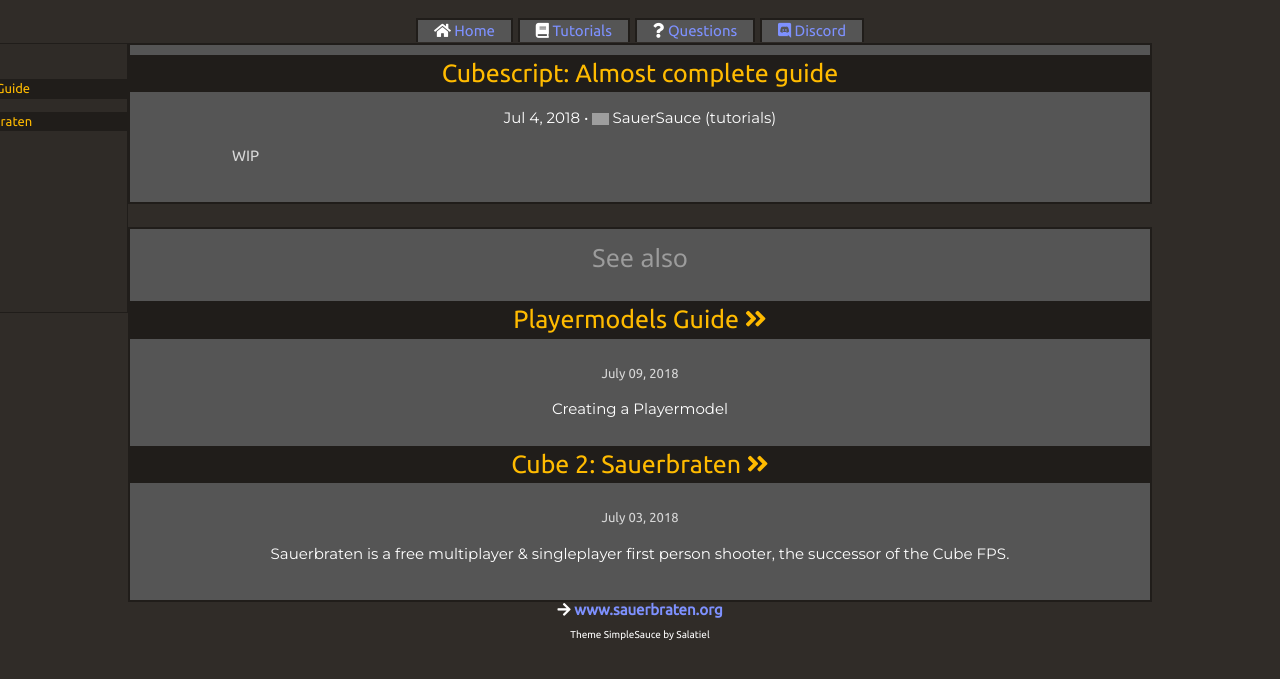
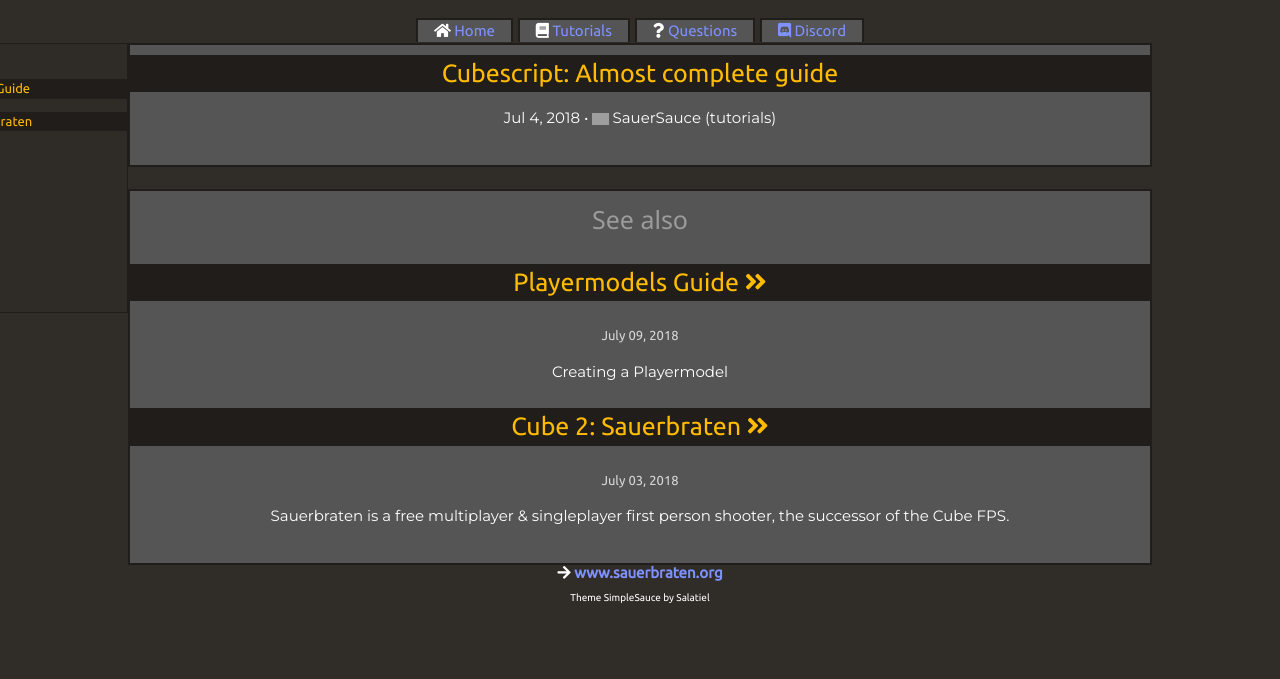
Before and after one commit to sauer-sauce/sauer-sauce.github.io, a Jekyll site: the page built from _posts/2018-07-04-cubescript-guide.markdown, in a window 1280 px wide. Shown: the top 679 px of the page. Built offline with Jekyll 4.4.1, drawn with Linux system fonts in a browser that asks for light colours; nearby versions of some CDN libraries; grey boxes are pictures that could not be loaded.

Commit message:
checking if the post has content

```diff
--- a/_layouts/post.html
+++ b/_layouts/post.html
@@ -44,6 +44,12 @@
 					{{ page.author }} ({{ page.categories }}) {% endif %}{% if page.meta %} • {{ page.meta }}{% endif %}</p>
 				<article style="text-align: justify; font-size: 15px;">
 					{{ content }}
+
+				{% if page.content == "" %}
+				<p style="text-align: right;">This post is not complete, you can help by <a target="_blank" href="https://github.com/sauer-sauce/sauer-sauce.github.io/tree/contribution/{{page.path}}">expanding it</a>.</p>
+				{% else %}
+					{% assign found = true %}
+				{% endif %}
 				</article>
 			</header>
 		</div>
--- a/_posts/2018-07-04-cubescript-guide.markdown
+++ b/_posts/2018-07-04-cubescript-guide.markdown
@@ -4,6 +4,5 @@ title:  "Cubescript: Almost complete guide"
 date:   2018-07-04 15:07:00
 author: SauerSauce
 categories: tutorials
-excerpt: An almost complete guide to the *ingame* scripting language.
+excerpt: An almost complete guide to Sauerbraten's scripting language.
 ---
-WIP
```
